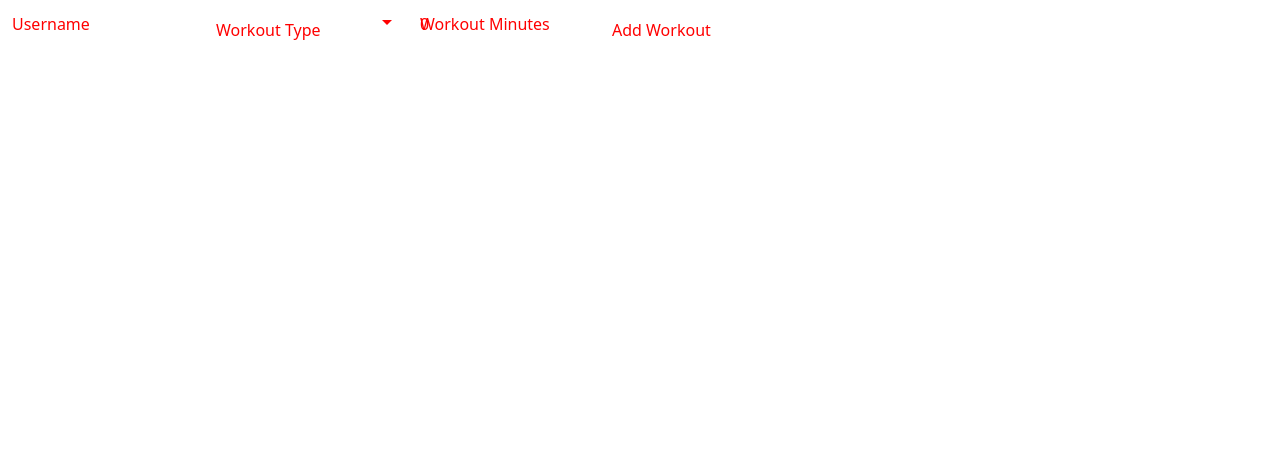
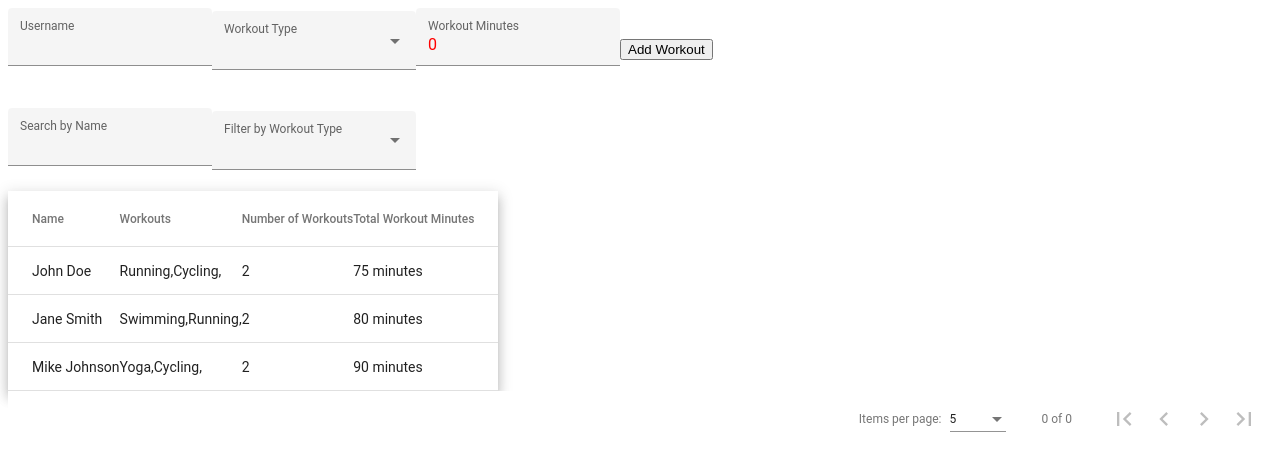
Before and after one commit to khanfaizan123/angular-live-compiler-ha35ui, an Angular app: page / in a window 1280 px wide. Shown: the top 464 px of the page. Built offline with nearby package versions, Linux system fonts and the light colour scheme.

Commit message:
new push

```diff
--- a/angular.json
+++ b/angular.json
@@ -96,5 +96,8 @@
       }
     }
   },
-  "defaultProject": "demo"
+  "defaultProject": "demo",
+  "cli": {
+    "analytics": false
+  }
 }
--- a/src/app/app.component.html
+++ b/src/app/app.component.html
@@ -1 +1,2 @@
 <app-workout-form></app-workout-form>
+<app-workout-list></app-workout-list>
--- a/src/app/app.module.ts
+++ b/src/app/app.module.ts
@@ -14,7 +14,7 @@ import { MatPaginatorModule } from '@angular/material/paginator';
 import { AppComponent } from './app.component';
 import { HelloComponent } from './hello.component';
 import { JitCompilerFactory } from '@angular/platform-browser-dynamic';
-import { MatFormFieldModule } from '@angular/material/form-field';
+import { MAT_FORM_FIELD_DEFAULT_OPTIONS, MatFormFieldModule } from '@angular/material/form-field';
 import { MatInputModule } from '@angular/material/input';
 import { BrowserAnimationsModule } from '@angular/platform-browser/animations'; // Import BrowserAnimationsModule
 
@@ -48,7 +48,8 @@ import { WorkoutService } from './services/workout.service';
       deps: [COMPILER_OPTIONS],
     },
     { provide: Compiler, useFactory: createCompiler, deps: [CompilerFactory] },
-    WorkoutService
+    WorkoutService,
+    {provide: MAT_FORM_FIELD_DEFAULT_OPTIONS, useValue: {floatLabel: 'always'}}
   ],
 })
 export class AppModule {}
--- a/src/app/components/workout-form/workout-form.component.html
+++ b/src/app/components/workout-form/workout-form.component.html
@@ -1,4 +1,4 @@
-<form [formGroup]="workoutForm" (ngSubmit)="onSubmit()">
+<form  [formGroup]="workoutForm" (ngSubmit)="onSubmit()">
   <mat-form-field appearance="fill">
     <mat-label>Username</mat-label>
     <input matInput formControlName="name">
@@ -16,5 +16,6 @@
     <input matInput formControlName="minutes" type="number">
   </mat-form-field>
 
-  <button mat-raised-button color="primary" type="submit">Add Workout</button>
+  <button mat-fab color="primary" type="submit">Add Workout</button>
+
 </form>
--- a/src/app/components/workout-list/workout-list.component.html
+++ b/src/app/components/workout-list/workout-list.component.html
@@ -11,18 +11,30 @@
   </mat-select>
 </mat-form-field>
 
-<table mat-table [dataSource]="filteredUsers" class="mat-elevation-z8">
-  <ng-container matColumnDef="name">
+<table mat-table [dataSource]="filteredUsers" class="mat-elevation-z8 full-width-table">
+  <ng-container matColumnDef="Name">
     <th mat-header-cell *matHeaderCellDef> Name </th>
     <td mat-cell *matCellDef="let user"> {{ user.name }} </td>
   </ng-container>
 
-  <ng-container matColumnDef="workouts">
+  <ng-container matColumnDef="Number of Workouts">
+    <th mat-header-cell *matHeaderCellDef> Number of Workouts </th>
+    <td mat-cell *matCellDef="let user">
+      <div>{{ user.numberofworkouts }}</div>
+    </td>
+  </ng-container>
+
+  <ng-container matColumnDef="Workouts">
     <th mat-header-cell *matHeaderCellDef> Workouts </th>
     <td mat-cell *matCellDef="let user">
-      <div *ngFor="let workout of user.workouts">
-        {{ workout.type }}: {{ workout.minutes }} minutes
-      </div>
+      <div>{{ user.type }}</div>
+    </td>
+  </ng-container>
+
+  <ng-container matColumnDef="Total Workout Minutes">
+    <th mat-header-cell *matHeaderCellDef> Total Workout Minutes </th>
+    <td mat-cell *matCellDef="let user">
+      <div>{{ user.minutes }} minutes</div>
     </td>
   </ng-container>
 
@@ -30,5 +42,6 @@
   <tr mat-row *matRowDef="let row; columns: displayedColumns;"></tr>
 </table>
 
+
 <mat-paginator [pageSizeOptions]="[5, 10, 20]" showFirstLastButtons></mat-paginator>
 </div>
--- a/src/app/components/workout-list/workout-list.component.ts
+++ b/src/app/components/workout-list/workout-list.component.ts
@@ -9,7 +9,7 @@ import { WorkoutService } from '../../services/workout.service';
   styleUrls: ['./workout-list.component.css'],
 })
 export class WorkoutListComponent implements OnInit {
-  displayedColumns: string[] = ['name', 'workouts'];
+  displayedColumns: string[] = ['Name', 'Workouts','Number of Workouts','Total Workout Minutes'];
   workoutTypes: string[] = ['Running', 'Cycling', 'Swimming', 'Yoga'];
   users = new MatTableDataSource<any>([]);
   filteredUsers = new MatTableDataSource<any>([]);
@@ -20,7 +20,34 @@ export class WorkoutListComponent implements OnInit {
 
   ngOnInit(): void {
     this.users.data = this.workoutService.getUsers();
-    this.filteredUsers.data = this.users.data;
+    console.table(this.users.data);
+    const groupedData = this.users.data.reduce((acc, obj) => {
+      const key = obj.name;
+      if (!acc[key]) {
+        acc[key] = { id:0,name:key,type:'', minutes: 0,numberofworkouts:0 };
+        acc[key].id=obj.id;
+      }
+      acc[key].numberofworkouts=obj.workouts.length;
+      let i=0;
+      while(i<obj.workouts.length){
+        acc[key].minutes += obj.workouts[i].minutes;
+
+        acc[key].type+=obj.workouts[i].type;
+        acc[key].type+=",";
+
+        i++;
+
+      }
+
+
+      return acc;
+    }, {});
+
+
+
+
+    this.filteredUsers.data = Object.values(groupedData);
+    console.table(groupedData);
     this.filteredUsers.paginator = this.paginator;
   }
 
@@ -36,3 +63,10 @@ export class WorkoutListComponent implements OnInit {
     );
   }
 }
+
+interface WorkoutInter {
+  id: number;
+  name: string;
+  type: string;
+  minutes: number;
+}
--- a/src/styles.css
+++ b/src/styles.css
@@ -1,3 +1,2 @@
-@tailwind base;
-@tailwind components;
-@tailwind utilities;
+
+@import '~@angular/material/prebuilt-themes/indigo-pink.css';
--- a/tailwind.config.js
+++ /dev/null
@@ -1,7 +0,0 @@
-module.exports = {
-  content: ['./src/**/*.{html,ts}'],
-  theme: {
-    extend: {},
-  },
-  plugins: [],
-};
```
Also changed, not shown: package.json (+27 -28 lines), src/tsconfig.app.json (added, +14 -0 lines), 1 other file (tests, documents, lock files or other folders).
